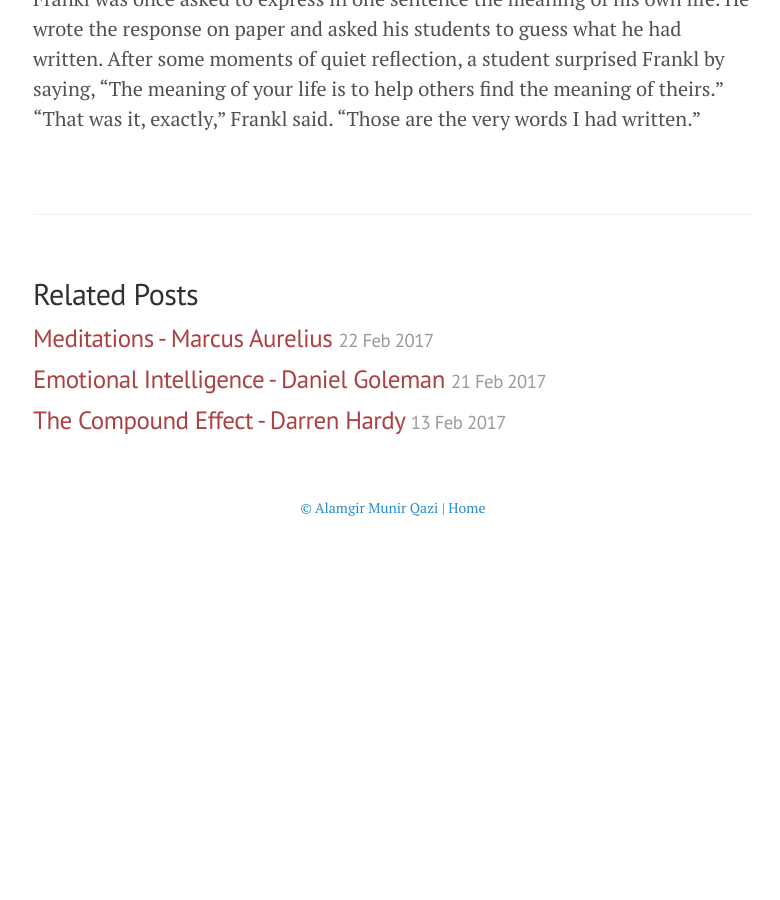
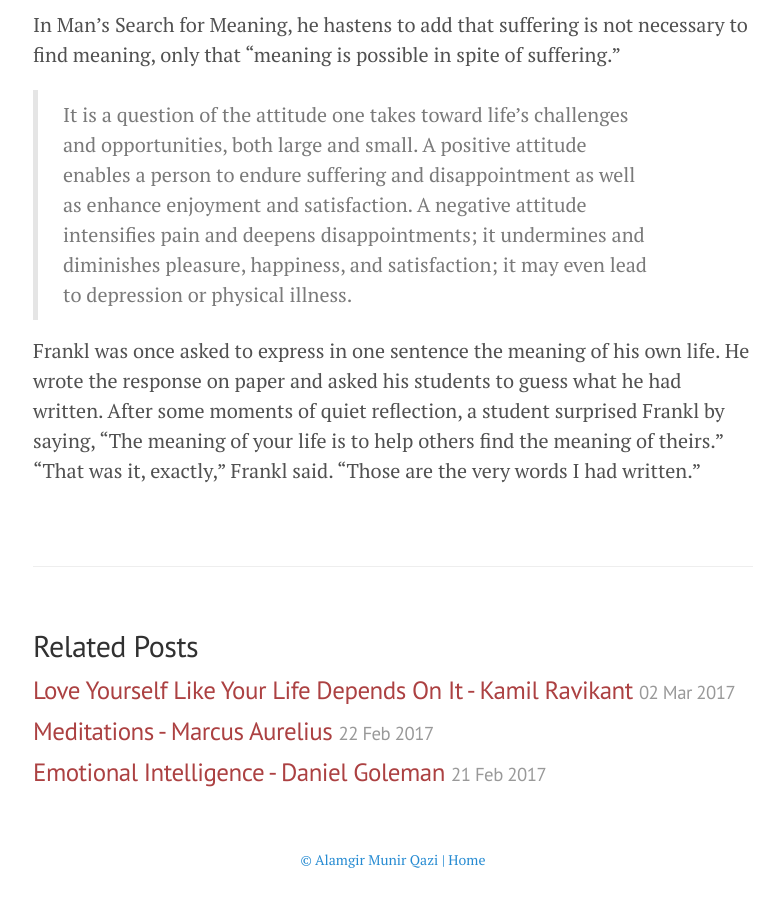
Before and after one commit to alamgirqazi/blog, a Jekyll site: the page built from _posts/2017-03-01-MansSearchForMeaning.md, in a window 1280 px wide and 900 px high, scrolled down 4283 px. Shown: the whole window, without its empty margins (247-1027 px from the left). Built offline with Jekyll 4.4.1, drawn with Linux system fonts in a browser that asks for light colours; before the commit the page ends 4831 px from its top, so only the background shows below that.

Commit message:
added notes for kamal ravikant book. added 2 new quotes

```diff
--- a/_posts/2017-03-01-MansSearchForMeaning.md
+++ b/_posts/2017-03-01-MansSearchForMeaning.md
@@ -22,7 +22,7 @@
 
 Don’t aim at success—the more you aim at it and make it a target, the more you are going to miss it. For success, like happiness, cannot be pursued; it must ensue, and it only does so as the unintended side-effect of one’s dedication to a cause greater than oneself or as the by-product of one’s surrender to a person other than oneself. Happiness must happen, and the same holds for success: you have to let it happen by not caring about it.
 
-The truth—that love is the ultimate and the highest goal to which man can aspire. Then I grasped the meaning of the greatest secret that human poetry and human thought and belief have to impart: The salvation of man is through love and in love.
+> The truth—that love is the ultimate and the highest goal to which man can aspire. Then I grasped the meaning of the greatest secret that human poetry and human thought and belief have to impart: The salvation of man is through love and in love.
 
 They may have been few in number, but they are sufficient proof that everything can be taken from a man but one thing: the last of the human freedoms—to choose one’s attitude in any given set of circumstances, to choose one’s own way.
 
@@ -30,11 +30,11 @@
 
 The way in which a man accepts his fate and all the suffering it entails, the way in which he takes up his cross, gives him ample opportunity—even under the most difficult circumstances—to add a deeper meaning to his life.
 
-People forgot that often it is just such an exceptionally difficult external situation which gives man the opportunity to grow spiritually beyond himself.
+> People forgot that often it is just such an exceptionally difficult external situation which gives man the opportunity to grow spiritually beyond himself.
 
 Words of Bismarck could be applied: “Life is like being at the dentist. You always think that the worst is still to come, and yet it is over already.”
 
-A man who becomes conscious of the responsibility he bears toward a human being who affectionately waits for him, or to an unfinished work, will never be able to throw away his life. He knows the “why” for his existence, and will be able to bear almost any “how.”
+> A man who becomes conscious of the responsibility he bears toward a human being who affectionately waits for him, or to an unfinished work, will never be able to throw away his life. He knows the “why” for his existence, and will be able to bear almost any “how.”
 
 Psychologically, what was happening to the liberated prisoners could be called “depersonalization.” Everything appeared unreal, unlikely, as in a dream. We could not believe it was true.
 
@@ -46,13 +46,13 @@
 
 There is nothing in the world, I venture to say, that would so effectively help one to survive even the worst conditions as the knowledge that there is a meaning in one’s life.
 
-Or the meaning of life differs from man to man, from day to day and from hour to hour. What matters, therefore, is not the meaning of life in general but rather the specific meaning of a person’s life at a given moment.
+> Or the meaning of life differs from man to man, from day to day and from hour to hour. What matters, therefore, is not the meaning of life in general but rather the specific meaning of a person’s life at a given moment.
 
 “Live as if you were living already for the second time and as if you had acted the first time as wrongly as you are about to act now!”
 
 The true meaning of life is to be discovered in the world rather than within man or his own psyche, as though it were a closed system.
 
-The more one forgets himself—by giving himself to a cause to serve or another person to love—the more human he is and the more he actualizes himself. What is called self-actualization is not an attainable aim at all, for the simple reason that the more one would strive for it, the more he would miss it. In other words, self-actualization is possible only as a side-effect of self- transcendence.
+> The more one forgets himself—by giving himself to a cause to serve or another person to love—the more human he is and the more he actualizes himself. What is called self-actualization is not an attainable aim at all, for the simple reason that the more one would strive for it, the more he would miss it. In other words, self-actualization is possible only as a side-effect of self- transcendence.
 
 According to logotherapy, we can discover this meaning in life in three different ways: (1) by creating a work or doing a deed; (2) by experiencing something or encountering someone; and (3) by the attitude we take toward unavoidable suffering.
 
@@ -60,11 +60,11 @@
 
 “It is we ourselves who must answer the questions that life asks of us, and to these questions we can respond only by being responsible for our existence.”
 
-To achieve personal meaning, he says, one must transcend subjective pleasures by doing something that “points, and is directed, to something, or someone, other than oneself … by giving himself to a cause to serve or another person to love.” Frankl himself chose to focus on his parents by staying in Vienna when he could have had safe passage to America. While he was in the same concentration camp as his father, Frankl managed to obtain morphine to ease his father’s pain and stayed by his side during his dying days.
+> To achieve personal meaning, he says, one must transcend subjective pleasures by doing something that “points, and is directed, to something, or someone, other than oneself … by giving himself to a cause to serve or another person to love.” Frankl himself chose to focus on his parents by staying in Vienna when he could have had safe passage to America. While he was in the same concentration camp as his father, Frankl managed to obtain morphine to ease his father’s pain and stayed by his side during his dying days.
 
 In Man’s Search for Meaning, he hastens to add that suffering is not necessary to find meaning, only that “meaning is possible in spite of suffering.”
 
-It is a question of the attitude one takes toward life’s challenges and opportunities, both large and small. A positive attitude enables a person to endure suffering and disappointment as well as enhance enjoyment and satisfaction. A negative attitude intensifies pain and deepens disappointments; it undermines and diminishes pleasure, happiness, and satisfaction; it may even lead to depression or physical illness.
+> It is a question of the attitude one takes toward life’s challenges and opportunities, both large and small. A positive attitude enables a person to endure suffering and disappointment as well as enhance enjoyment and satisfaction. A negative attitude intensifies pain and deepens disappointments; it undermines and diminishes pleasure, happiness, and satisfaction; it may even lead to depression or physical illness.
 
 Frankl was once asked to express in one sentence the meaning of his own life. He wrote the response on paper and asked his students to guess what he had written. After some moments of quiet reflection, a student surprised Frankl by saying, “The meaning of your life is to help others find the meaning of theirs.”
 “That was it, exactly,” Frankl said. “Those are the very words I had written.”
--- /dev/null
+++ b/_posts/2017-03-02-KamalRavikant.md
@@ -0,0 +1,44 @@
+---
+layout: post
+title: Love Yourself Like Your Life Depends On It - Kamil Ravikant
+permalink: kamalravikant
+---
+
+![Love Yourself Like Your Life Depends On It - Kamil Ravikant](public/love yourself like your life depends on it.jpg "Love Yourself Like Your Life Depends On It - Kamil Ravikant")
+
+
+**Rating 9/10**
+
+<br>
+
+#### Reading Notes:
+
+James Altucher, "I don't do a post now unless I'm worried about what people will think about me."
+
+Meditation is a practice. Working out is a practice. Loving yourself, perhaps the most important of all, is a practice.
+
+I once heard someone explain thoughts as this: we, as human beings, think that we're thinking.  Not true.  Most of the time, we're remembering. We're re-living memories.  We're running familiar patterns and loops in our head. For happiness, for procrastination, for sadness. Fears, hopes, dreams, desires.  We have loops for everything.
+
+
+If you had a thought once, it has no power over you. Repeat it again and again, especially with emotional intensity, feeling it, and over time, you're creating the grooves, the mental river. Then it controls you.
+
+I would just return to the one true return to the one true thing in my head, "I love myself, I love myself, I love myself."
+
+
+This question is deceptively simple in its power. It gently shifts your focus from wherever you are - whether it's anger or pain or fear, any form of darkness - to where you want to be. And that is love. You mind and life have no choice but to follow.
+
+And here's the interesting part. When we love ourselves, we naturally shine, we are naturally beautiful. And that draws others to us. Before we know it, they're loving us and it's up to us to choose who to share our love with.
+
+
+Beautiful irony. Fall in love with yourself.  Let your love express itself and the world will beat a path to your door to fall in love with you.
+
+> The mind, left to itself, repeats the same stories, the same loops. Mostly ones that don't serve us. So what's practical, what's transformative, is to consciously choose a thought. Then practice it again and again. With emotion, with feeling, with acceptance.
+
+
+The key, at least for me, has been to let go. Let go of the ego, let go of attachments, let go of who I think I should be, who others think I should be. And as I do that, the real me emerges, far far better than the Kamal I projected to the world.
+
+> There is a strength in this vulnerability that cannot be described, only experienced.
+
+Whenever I notice fear in my mind, instead of pushing it aside or using it as fuel, I say to myself, "it's ok."  A gentle yes to myself. To the moment, to what the mind is feeling. Often, that is enough to deflate the fear. From there, I shift to the truth of loving myself.
+
+> That is the beauty of learning, and then sharing. You grow. You share the lessons and help others grow.  Here's the magic - they, in turn, make you grow.  It's a natural cycle.
--- a/books.md
+++ b/books.md
@@ -127,6 +127,20 @@
 Viktor Frankl is a surviver of Nazi's concentration camp during the 2nd World War. This book he wrote on his time at the camp and how he found meaning in his life during all the suffering.
 
 See my reading-notes [Man's Search for Meaning - Viktor Frankl](https://alamgirqazi.github.io/blog/MansSearchForMeaning)
+
+<br>
+<hr>
+
+## Love Yourself Like Your Life Depends On It - Kamil Ravikant
+<br>
+![Love Yourself Like Your Life Depends On It - Kamil Ravikant](public/love yourself like your life depends on it.jpg "Love Yourself Like Your Life Depends On It - Kamil Ravikant")
+
+**Rating 9/10**
+
+<br>
+
+An incredibly short read but still a fantastic book. The basic idea is that you repeat "I love myself" over and over in your head as a mantra.
+See my reading-notes [Love Yourself Like Your Life Depends On It - Kamil Ravikant](https://alamgirqazi.github.io/blog/kamalravikant)
 
 <br>
 <hr>
```
Also changed, not shown: quotes.md (+2 -4 lines), public/love yourself like your life depends on it.jpg (added).
